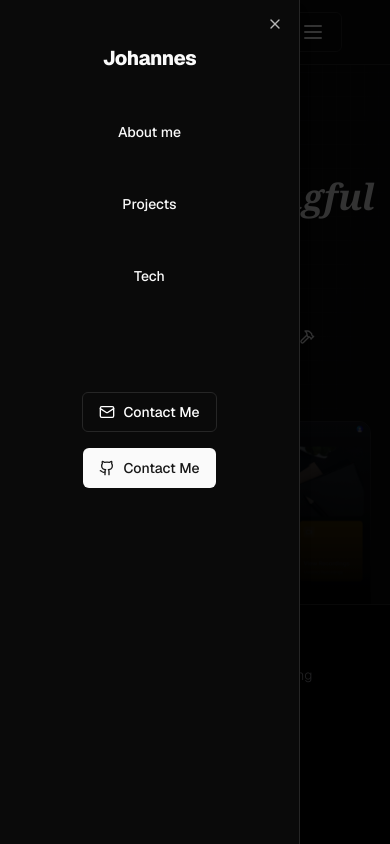
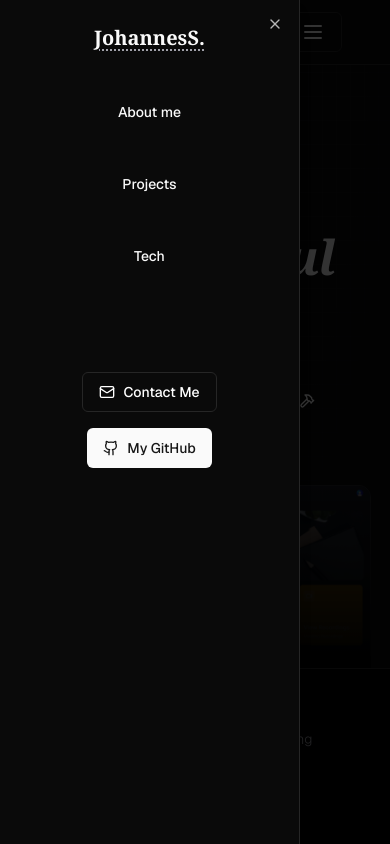
Before and after one commit to johannessnildal/portfolio, a Next.js app: page / in a window 390 px wide. Both pictures are taken after a click on the button 313 px from the left and 32 px from the top of the page. Shown: the top 844 px of the page. Built offline with nearby package versions, Linux system fonts and the light colour scheme.

Commit message:
improvements to landing page on mobile devices and the mobile navbar

```diff
--- a/app/(main)/(home)/page.tsx
+++ b/app/(main)/(home)/page.tsx
@@ -38,9 +38,14 @@ const HomePage = () => {
               </TooltipContent>
             </Tooltip>
           </TooltipProvider>
-          <span className='font-extrabold font-serif text-4xl sm:text-5xl md:text-6xl lg:text-7xl'>
-            I create <span className="italic">meaningful</span>
-          </span>
+            <div className="flex flex-col sm:flex-row gap-2 text-center sm:text-left justify-center">
+              <span className='font-extrabold font-serif text-5xl md:text-6xl lg:text-7xl'>
+              I create
+              </span>
+              <span className="italic font-extrabold font-serif text-5xl md:text-6xl lg:text-7xl">
+              meaningful
+              </span>
+            </div>
           <h1>
             <span className='font-serif text-2xl sm:text-3xl md:text-4xl lg:text-5xl'>
               <DescriptionCarousel />
--- a/components/navbar/mobile-nav-bar.tsx
+++ b/components/navbar/mobile-nav-bar.tsx
@@ -30,7 +30,7 @@ const MobileNavBar = () => {
       </SheetTrigger>
       <SheetContent className='dark w-[300px] sm:w-[400px]' side='left'>
         <SheetHeader className='flex items-center'>
-          <SheetTitle className='mt-5 tracking-tight font-extrabold text-xl'>Johannes</SheetTitle>
+          <SheetTitle className='font-extrabold font-serif text-xl underline underline-offset-4 decoration-zinc-400 decoration-dotted'>JohannesS.</SheetTitle>
         </SheetHeader>
       <div className='flex flex-col gap-8 mt-10 items-center justify-center'>
         <Link href='/about'>
@@ -110,7 +110,7 @@ const MobileNavBar = () => {
           <Button asChild className='dark m-auto' variant='default'>
             <Link className='gap-2' href='https://github.com/johannessnildal'>
               <Github size='16' />
-              <p>Contact Me</p>
+              <p>My GitHub</p>
             </Link>
           </Button>
       </div>
```
